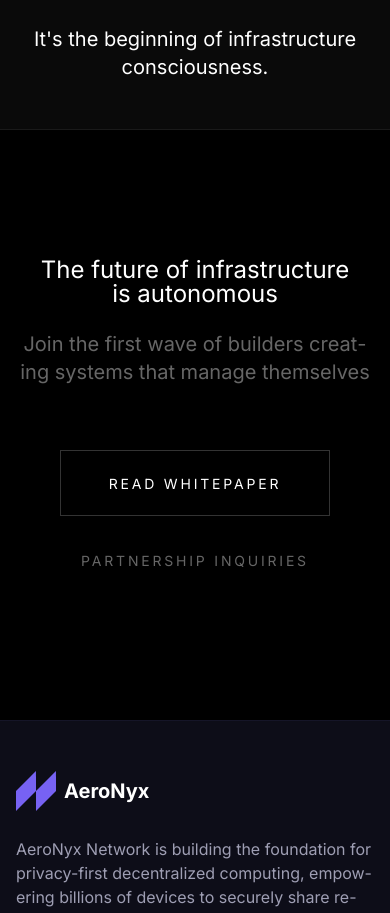
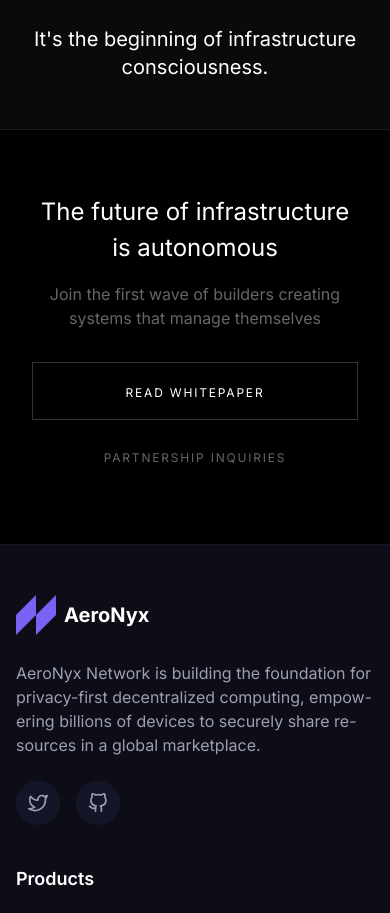
Before and after one commit to AeroNyxNetwork/AeroNyx-web, a Next.js app: page / in a window 390 px wide. Shown: the part 5207-6120 px from the top of the page. Built offline with nearby package versions, Linux system fonts and the light colour scheme.

Commit message:
Update SophisticatedCTA.js

```diff
--- a/components/sections/SophisticatedCTA.js
+++ b/components/sections/SophisticatedCTA.js
@@ -4,29 +4,29 @@ import Container from '../ui/Container';
 
 const SophisticatedCTA = () => {
   return (
-    <section className="py-32 bg-black border-t border-white/10">
+    <section className="py-16 md:py-32 bg-black border-t border-white/10">
       <Container>
-        <div className="max-w-4xl mx-auto">
+        <div className="max-w-4xl mx-auto text-center">
           {/* Main message */}
           <motion.div
-            className="text-center mb-16"
+            className="mb-8 md:mb-16"
             initial={{ opacity: 0 }}
             animate={{ opacity: 1 }}
             transition={{ duration: 0.8 }}
           >
-            <h2 className="text-5xl font-extralight mb-6">
+            <h2 className="text-3xl md:text-5xl font-extralight mb-4 md:mb-6 px-4">
               The future of infrastructure
               <span className="block font-normal">is autonomous</span>
             </h2>
 
-            <p className="text-xl text-white/40 font-light max-w-2xl mx-auto">
+            <p className="text-base md:text-xl text-white/40 font-light max-w-2xl mx-auto px-4">
               Join the first wave of builders creating systems that manage themselves
             </p>
           </motion.div>
 
           {/* Action buttons */}
           <motion.div
-            className="flex flex-col md:flex-row gap-8 justify-center items-center"
+            className="flex flex-col sm:flex-row gap-4 sm:gap-8 justify-center items-center px-4"
             initial={{ opacity: 0, y: 20 }}
             animate={{ opacity: 1, y: 0 }}
             transition={{ duration: 0.8, delay: 0.2 }}
@@ -36,10 +36,10 @@ const SophisticatedCTA = () => {
               href="https://docs.aeronyx.network/whitepaper"
               target="_blank"
               rel="noopener noreferrer"
-              className="group relative"
+              className="group relative w-full sm:w-auto"
             >
-              <div className="px-12 py-5 border border-white/20 hover:border-white/40 transition-all duration-300">
-                <span className="text-sm uppercase tracking-[0.2em]">
+              <div className="px-8 sm:px-12 py-4 sm:py-5 border border-white/20 hover:border-white/40 transition-all duration-300 text-center">
+                <span className="text-xs sm:text-sm uppercase tracking-[0.15em] sm:tracking-[0.2em]">
                   Read Whitepaper
                 </span>
               </div>
@@ -48,15 +48,13 @@ const SophisticatedCTA = () => {
             {/* Secondary action */}
             <a
               href="mailto:partnerships@aeronyx.network"
-              className="text-white/40 hover:text-white transition-colors"
+              className="text-white/40 hover:text-white transition-colors px-4 py-2"
             >
-              <span className="text-sm uppercase tracking-[0.2em]">
+              <span className="text-xs sm:text-sm uppercase tracking-[0.15em] sm:tracking-[0.2em]">
                 Partnership Inquiries
               </span>
             </a>
           </motion.div>
-
-
         </div>
       </Container>
     </section>
```
